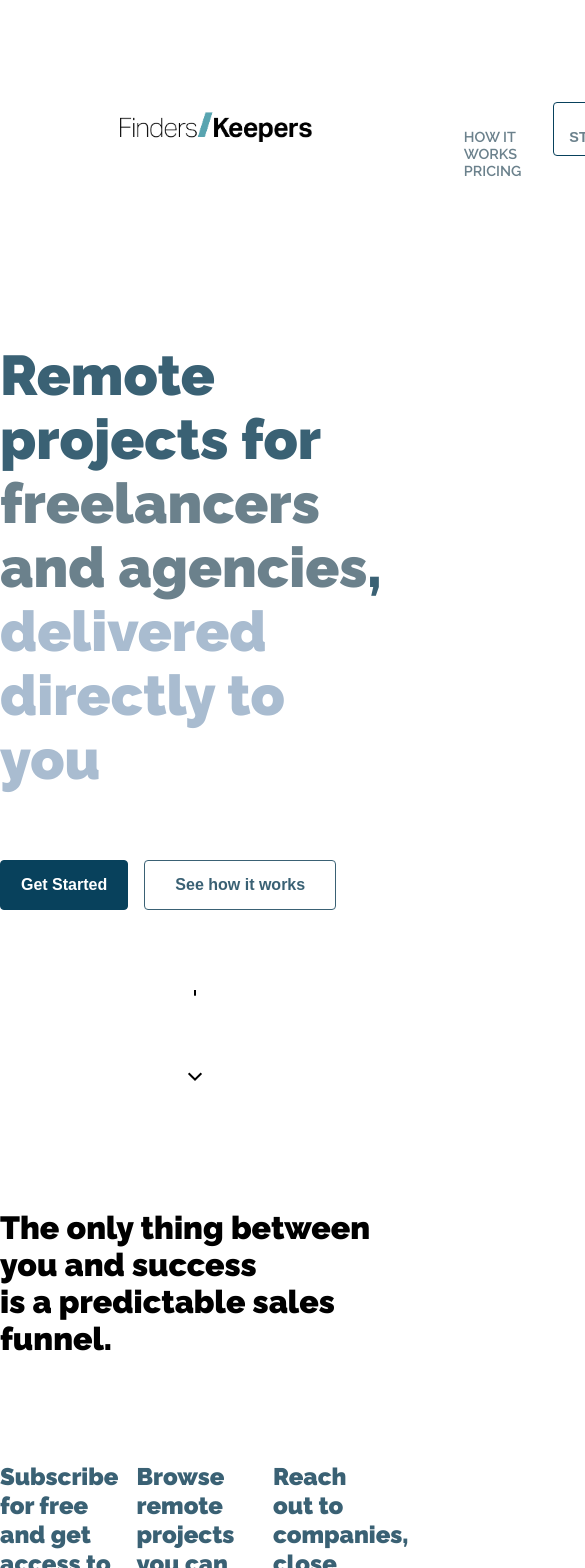
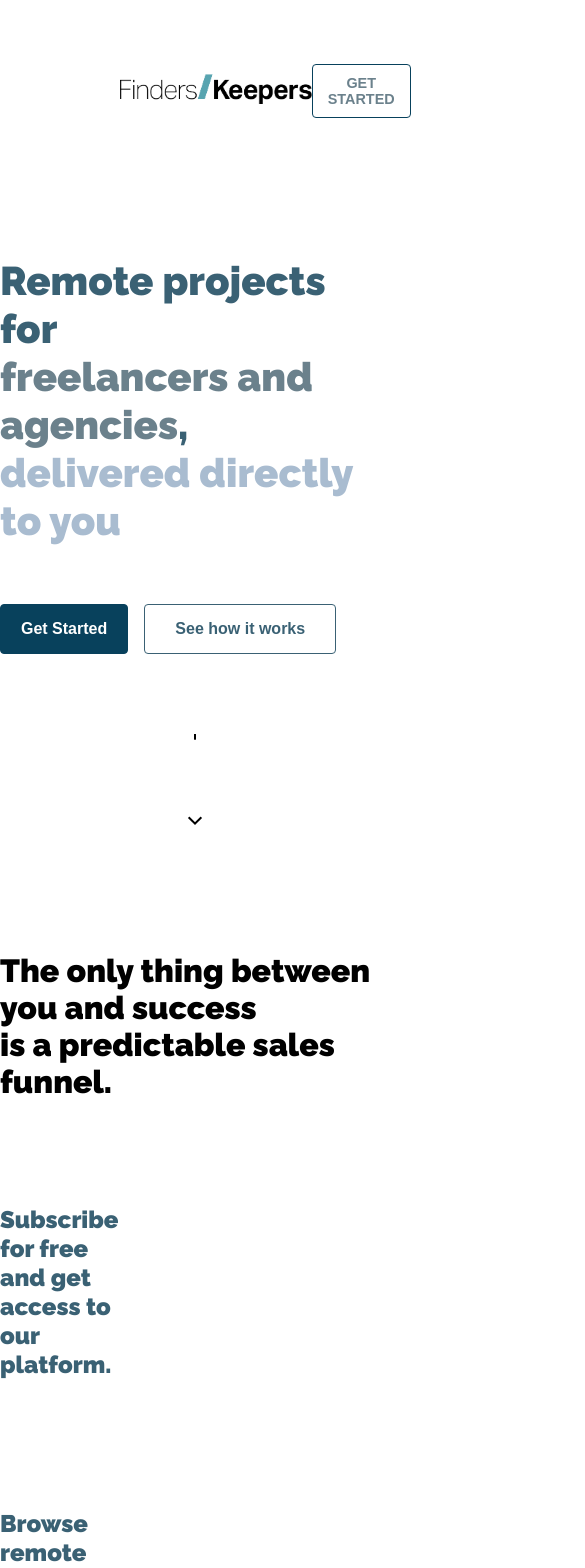
Before and after one commit to rum-n/finders-keepers, a React (Create React App) app: page / in a window 390 px wide. Shown: the top 1568 px of the page, 585 px wide, since content can reach past the window. Built offline with nearby package versions, Linux system fonts and the light colour scheme.

Commit message:
responsive

```diff
--- a/src/components/compare/styles.css
+++ b/src/components/compare/styles.css
@@ -31,3 +31,9 @@
 .alternative span {
     text-align: right;
 }
+
+@media screen and (max-width: 850px) {
+    .compare-wrapper {
+        flex-direction: column;
+    }
+}
--- a/src/components/footer/styles.css
+++ b/src/components/footer/styles.css
@@ -37,3 +37,9 @@
 footer a.active {
   opacity: 1;
 }
+
+@media screen and (max-width: 850px) {
+    footer {
+        width: 70%;
+    }
+}
--- a/src/components/nav/styles.css
+++ b/src/components/nav/styles.css
@@ -41,20 +41,8 @@
     width: 12rem;
 }
 
-@media screen and (max-width: 1200px) {
-    ul button {
+@media screen and (max-width: 850px) {
+    nav {
         display: none;
     }
 }
-
-@media screen and (max-width: 1000px) {
-    .menu li {
-        display: flex;
-    }
-    .menu {
-        margin-top: 4rem;
-    }
-    nav {
-        padding: 0;
-    }
-}
--- a/src/components/pricing/styles.css
+++ b/src/components/pricing/styles.css
@@ -43,3 +43,10 @@
     margin-right: 0.5rem;
     color: black;
 }
+
+@media screen and (max-width: 850px) {
+    .pricing-options {
+        flex-direction: column;
+        margin-bottom: 3rem;
+    }
+}
--- a/src/components/subheader/styles.css
+++ b/src/components/subheader/styles.css
@@ -21,3 +21,9 @@
 .step img {
     width: 60%;
 }
+
+@media screen and (max-width: 850px) {
+    .process {
+        flex-direction: column;
+    }
+}
--- a/src/pages/styles.css
+++ b/src/pages/styles.css
@@ -63,6 +63,13 @@
 
 .delivered {
     color: #A9BCD0;
+}
+
+@media screen and (max-width: 850px) {
+    .title {
+        font-size: 2.5rem;
+        line-height: 3rem;
+    }
 }
 
 
```
